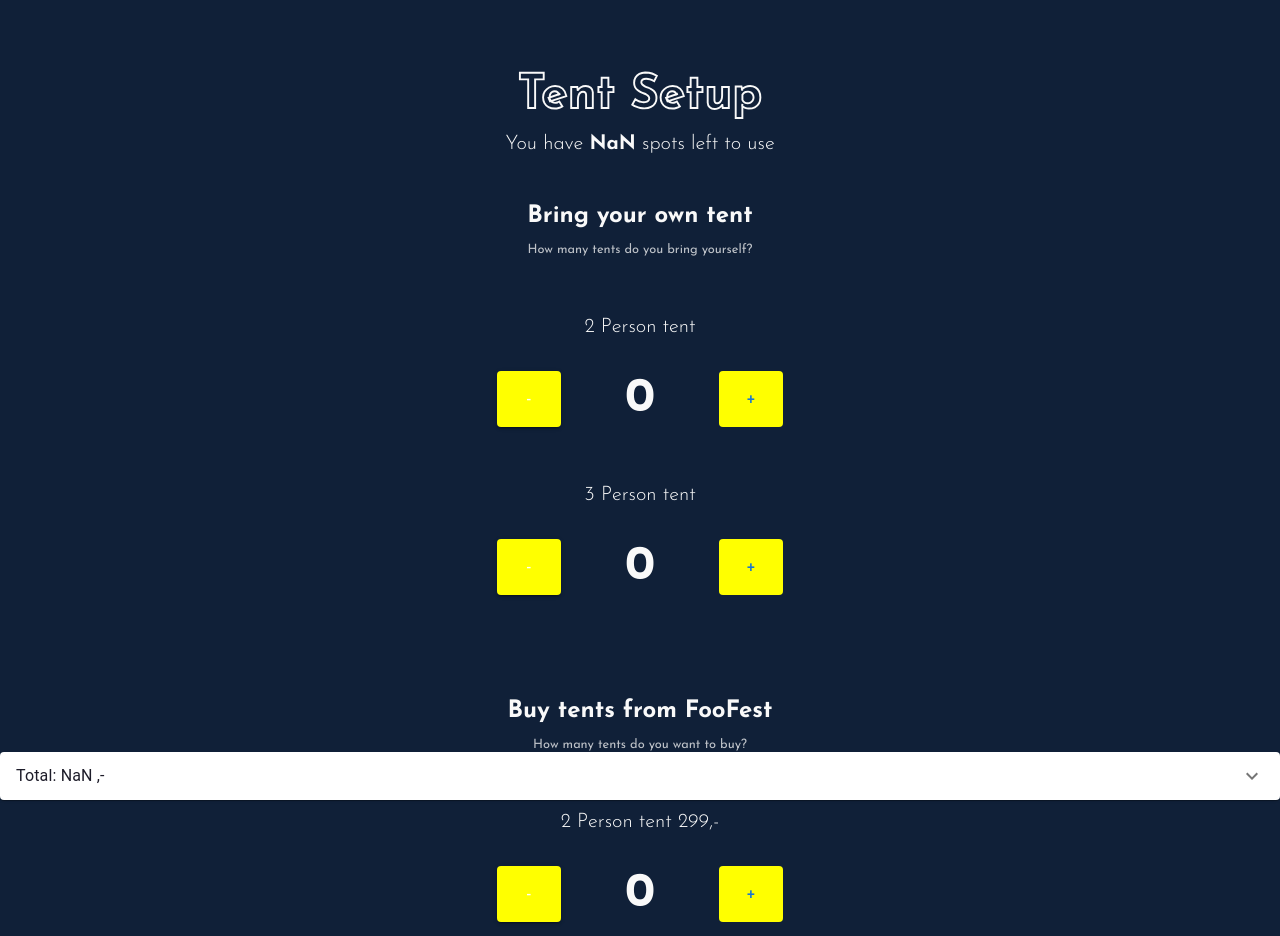
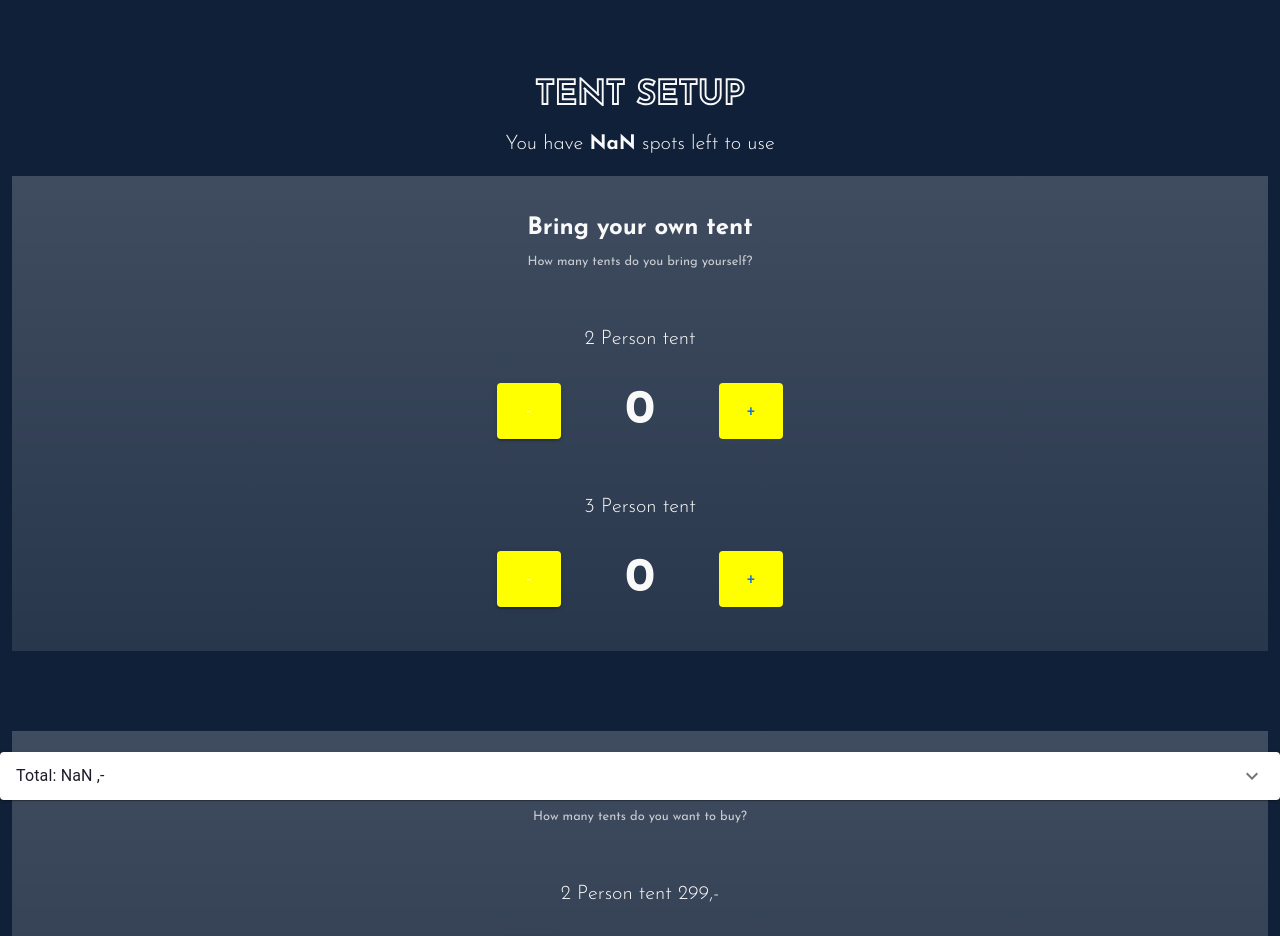
Before and after one commit to jona08n9/booking_flow, a Next.js app: page /tent_selection in a window 1280 px wide. Shown: the top 936 px of the page. Built offline with nearby package versions, Linux system fonts and the light colour scheme; a web font is replaced by a local one.

Commit message:
styling on tent tent selection

```diff
--- a/src/pages/tent_selection.js
+++ b/src/pages/tent_selection.js
@@ -149,7 +149,7 @@ export default function TentSelection() {
           {bookingDetails.campSetUp ? (
             ""
           ) : (
-            <article className="mb-20 mt-12">
+            <article className="mx-3 mb-20 mt-5 bg-gradient-to-b from-color-opacity-20 to-color-opacity-10 pb-5 pt-10 ">
               <h3 className="text-center">Bring your own tent</h3>
               <small className="mt-3 grid place-content-center opacity-75">How many tents do you bring yourself?</small>
               <div className="mt-6 flex flex-col  ">
@@ -169,7 +169,7 @@ export default function TentSelection() {
             </article>
           )}
 
-          <article className="mt-12">
+          <article className="mx-3 mt-12 bg-gradient-to-b from-color-opacity-20 to-color-opacity-10 pb-5 pt-10">
             <h3 className="text-center">Buy tents from FooFest</h3>
             <small className="mt-3 grid place-content-center opacity-75">How many tents do you want to buy?</small>
             <div className="mt-6 flex flex-col  ">
--- a/src/styles/globals.css
+++ b/src/styles/globals.css
@@ -25,8 +25,9 @@ p {
 }
 
 h2 {
-  font-size: 3rem;
+  font-size: 2.1rem;
   font-weight: 700;
+  text-transform: uppercase;
   position: relative;
   -webkit-text-stroke: 0.12rem currentcolor;
   -webkit-text-fill-color: transparent;
```
